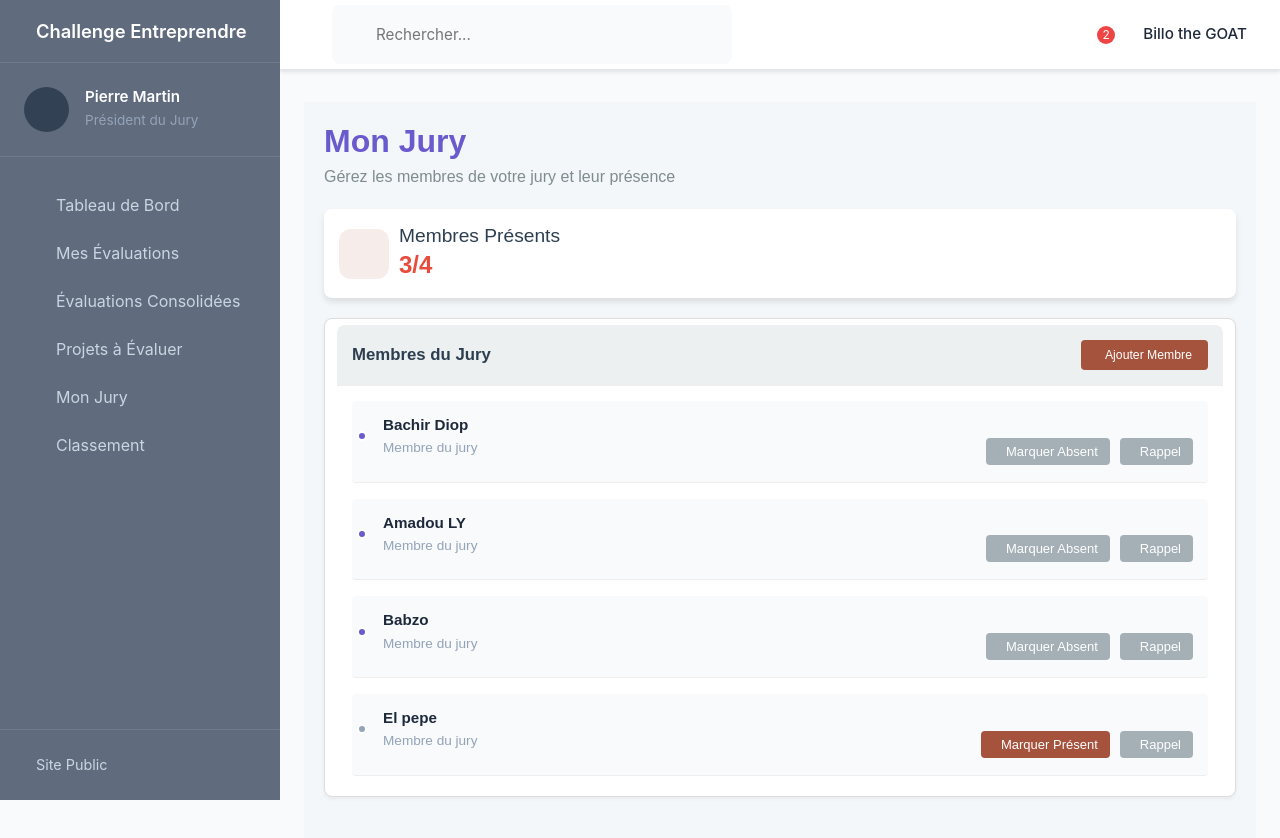
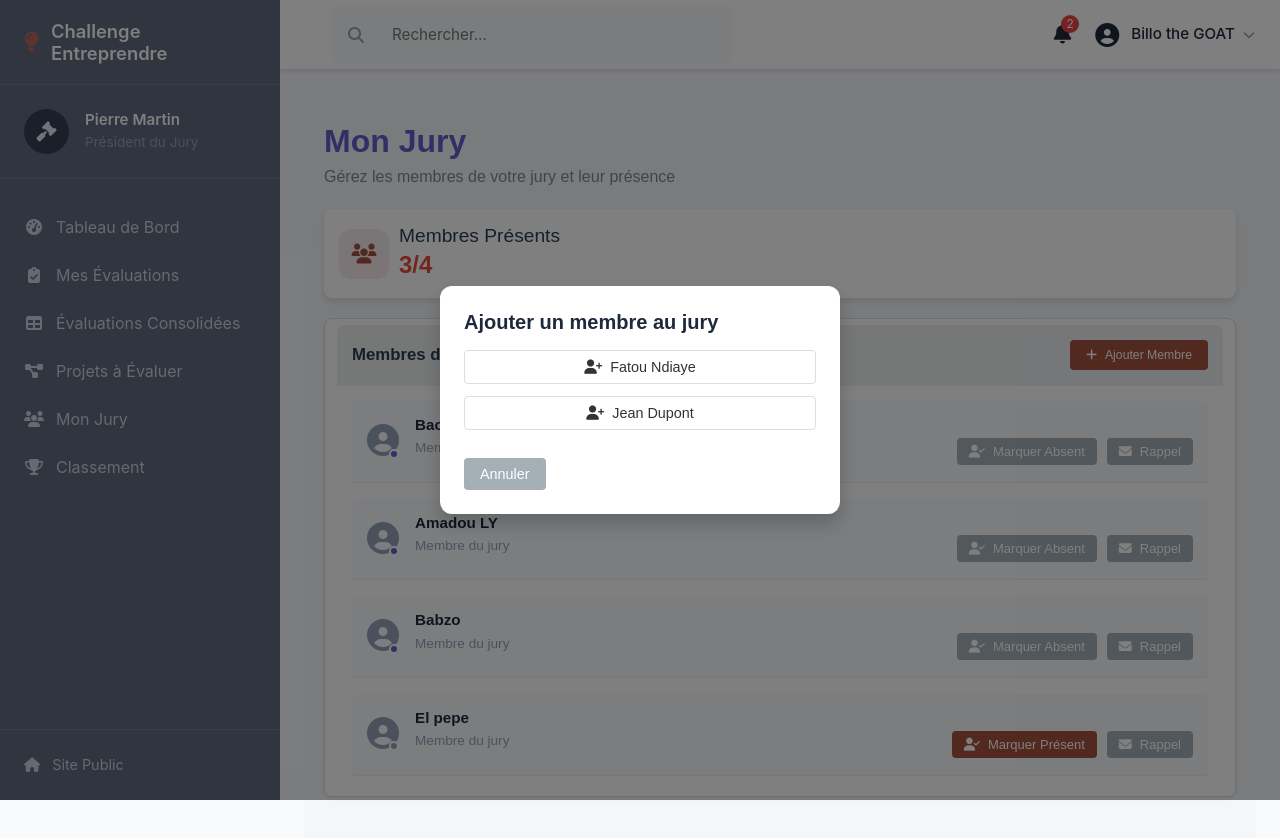
Before and after one commit to billo3/front-challenge_entreprendre, a React (Create React App) app in the folder front/challenge-entreprendre/: page /mon-jury in a window 1280 px wide. Both pictures are taken after a click on the button "Ajouter Membre". Shown: the top 838 px of the page. Built offline with nearby package versions, Linux system fonts and the light colour scheme.

Commit message:
partie front

```diff
--- a/front/challenge-entreprendre/src/components/MonJury.tsx
+++ b/front/challenge-entreprendre/src/components/MonJury.tsx
@@ -9,6 +9,15 @@ interface JuryMember {
     present: boolean;
 }
 
+const allPossibleMembers: JuryMember[] = [
+    { id: 1, name: 'Bachir Diop', role: 'Membre du jury', status: 'active', progress: 80, present: true },
+    { id: 2, name: 'Amadou LY', role: 'Membre du jury', status: 'active', progress: 65, present: true },
+    { id: 3, name: 'Babzo', role: 'Membre du jury', status: 'active', progress: 45, present: true },
+    { id: 4, name: 'El pepe', role: 'Membre du jury', status: 'inactive', progress: 0, present: false },
+    { id: 5, name: 'Fatou Ndiaye', role: 'Membre du jury', status: 'inactive', progress: 0, present: false },
+    { id: 6, name: 'Jean Dupont', role: 'Membre du jury', status: 'inactive', progress: 0, present: false },
+];
+
 const MonJury: React.FC = () => {
     const [juryMembers, setJuryMembers] = useState<JuryMember[]>([
         { id: 1, name: 'Bachir Diop', role: 'Membre du jury', status: 'active', progress: 80, present: true },
@@ -16,6 +25,7 @@ const MonJury: React.FC = () => {
         { id: 3, name: 'Babzo', role: 'Membre du jury', status: 'active', progress: 45, present: true },
         { id: 4, name: 'El pepe', role: 'Membre du jury', status: 'inactive', progress: 0, present: false },
     ]);
+    const [showAddList, setShowAddList] = useState(false);
 
     const togglePresence = (id: number) => {
         setJuryMembers(juryMembers.map((member) =>
@@ -27,6 +37,16 @@ const MonJury: React.FC = () => {
 
     const sendReminder = (name: string) => {
         alert(`Rappel envoyé à ${name}`);
+    };
+
+    // Membres qui ne sont pas encore dans le jury
+    const availableMembers = allPossibleMembers.filter(
+        m => !juryMembers.some(j => j.id === m.id)
+    );
+
+    const handleAddMember = (member: JuryMember) => {
+        setJuryMembers([...juryMembers, member]);
+        setShowAddList(false);
     };
 
     return (
@@ -54,7 +74,7 @@ const MonJury: React.FC = () => {
                 <div className="widget full-width jury-status">
                     <div className="widget-header">
                         <h3>Membres du Jury</h3>
-                        <button className="btn btn-primary">
+                        <button className="btn btn-primary" onClick={() => setShowAddList(true)}>
                             <i className="fas fa-plus"></i> Ajouter Membre
                         </button>
                     </div>
@@ -69,7 +89,6 @@ const MonJury: React.FC = () => {
                                     <div className="member-info">
                                         <h4>{member.name}</h4>
                                         <span className="member-role">{member.role}</span>
-
                                     </div>
                                     <div className="jury-actions">
                                         <button
@@ -88,6 +107,31 @@ const MonJury: React.FC = () => {
                     </div>
                 </div>
             </div>
+
+            {/* Modal ou liste pour ajouter un membre */}
+            {showAddList && (
+                <div className="modal-overlay" onClick={() => setShowAddList(false)}>
+                    <div className="modal-content" onClick={e => e.stopPropagation()} style={{ maxWidth: 400, margin: "10% auto", background: "#fff", borderRadius: 12, padding: 24 }}>
+                        <h4>Ajouter un membre au jury</h4>
+                        {availableMembers.length === 0 ? (
+                            <p>Aucun membre disponible à ajouter.</p>
+                        ) : (
+                            <ul style={{ listStyle: "none", padding: 0 }}>
+                                {availableMembers.map(member => (
+                                    <li key={member.id} style={{ marginBottom: 12 }}>
+                                        <button className="btn btn-outline" style={{ width: "100%" }} onClick={() => handleAddMember(member)}>
+                                            <i className="fas fa-user-plus"></i> {member.name}
+                                        </button>
+                                    </li>
+                                ))}
+                            </ul>
+                        )}
+                        <button className="btn btn-secondary" style={{ marginTop: 16 }} onClick={() => setShowAddList(false)}>
+                            Annuler
+                        </button>
+                    </div>
+                </div>
+            )}
         </div>
     );
 };
--- a/front/challenge-entreprendre/src/index.tsx
+++ b/front/challenge-entreprendre/src/index.tsx
@@ -3,7 +3,7 @@ import ReactDOM from 'react-dom/client';
 import './css/styles.css';
 import './css/admin.css';
 import './index.css';
-// import '@fortawesome/fontawesome-free/css/all.min.css';
+import '@fortawesome/fontawesome-free/css/all.min.css';
 import App from './App';
 
 // const root = ReactDOM.createRoot(document.getElementById('root'));
--- a/front/challenge-entreprendre/src/pages/Evaluations.tsx
+++ b/front/challenge-entreprendre/src/pages/Evaluations.tsx
@@ -110,6 +110,9 @@ const Evaluations: React.FC = () => {
         }
     };
 
+    const [search, setSearch] = useState('');
+    const [statusFilter, setStatusFilter] = useState('all');
+
     const calculateTotal = (): number => {
         const projectScores = scores[selectedProject?.id || 0] || {};
         return Object.values(projectScores).reduce((sum, score) => sum + score, 0);
@@ -128,6 +131,17 @@ const Evaluations: React.FC = () => {
         { id: 10, name: 'Appréciation globale du projet', description: 'Sentiment favorable généré par le projet.' },
     ];
 
+    const filteredEvaluations = evaluations.filter((evalItem) => {
+        // Filtre par recherche
+        const matchesSearch = evalItem.projectName.toLowerCase().includes(search.toLowerCase());
+        // Filtre par statut
+        let matchesStatus = true;
+        if (statusFilter === 'completed') matchesStatus = evalItem.status === 'Complétée';
+        else if (statusFilter === 'in-progress') matchesStatus = evalItem.status === 'En cours';
+        else if (statusFilter === 'todo') matchesStatus = evalItem.status === 'À faire';
+        return matchesSearch && matchesStatus;
+    });
+
     return (
         <div className="evaluations-page">
             <div className="page-title">
@@ -138,10 +152,15 @@ const Evaluations: React.FC = () => {
             <div className="evaluation-controls">
                 <div className="search-bar">
                     <i className="fas fa-search"></i>
-                    <input type="text" placeholder="Rechercher un projet..." />
+                    <input type="text" placeholder="Rechercher un projet..."
+                        value={search}
+                        onChange={e => setSearch(e.target.value)}
+                    />
                 </div>
                 <div className="filter-options">
-                    <select>
+                    <select value={statusFilter}
+                        onChange={e => setStatusFilter(e.target.value)}
+                    >
                         <option value="all">Tous les statuts</option>
                         <option value="completed">Complétée</option>
                         <option value="in-progress">En cours</option>
@@ -166,7 +185,7 @@ const Evaluations: React.FC = () => {
                                 <span>Progression</span>
                                 <span>Actions</span>
                             </div>
-                            {evaluations.map((evalItem) => (
+                            {filteredEvaluations.map((evalItem) => (
                                 <div className="table-row" key={evalItem.id}>
                                     <span>{evalItem.projectName}</span>
                                     <span className={`status ${evalItem.status.toLowerCase().replace(' ', '-')}`}>
```
